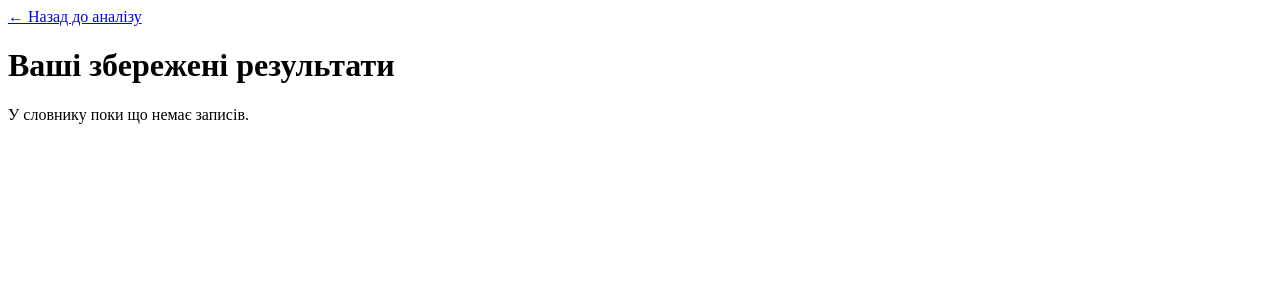
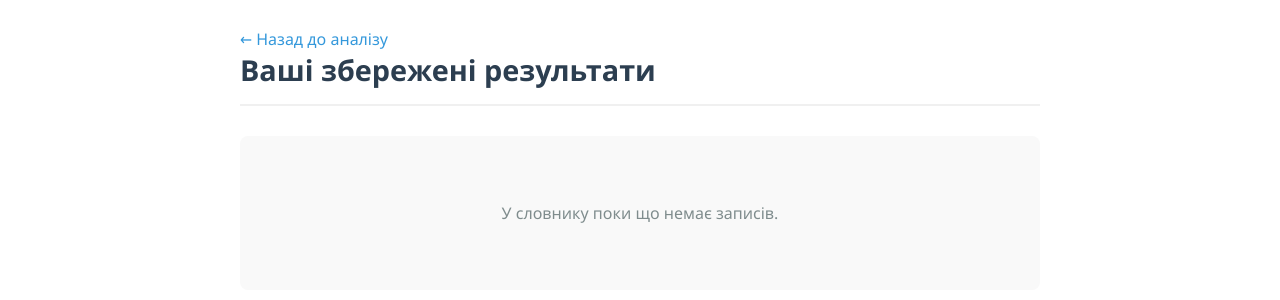
Before and after one commit to Maf1ck/prob_teens_, a React (Vite) app: page /dictionary in a window 1280 px wide. Shown: the top 300 px of the page. Built offline with nearby package versions, Linux system fonts and the light colour scheme.

Commit message:
add styles and pdf

```diff
--- a/package.json
+++ b/package.json
@@ -10,6 +10,9 @@
     "preview": "vite preview"
   },
   "dependencies": {
+    "html2canvas": "^1.4.1",
+    "jspdf": "^4.2.0",
+    "jspdf-autotable": "^5.0.7",
     "react": "^19.2.0",
     "react-dom": "^19.2.0",
     "react-router-dom": "^7.13.0"
--- a/src/pages/Dictionary.jsx
+++ b/src/pages/Dictionary.jsx
@@ -1,8 +1,12 @@
-import { useState, useEffect } from 'react'
+import { useState, useEffect, useRef } from 'react'
 import { Link } from 'react-router-dom'
+import jsPDF from 'jspdf'
+import html2canvas from 'html2canvas'
+import '../styles/Dictionary.css'
 
 function Dictionary() {
     const [items, setItems] = useState([])
+    const listRef = useRef(null)
 
     useEffect(() => {
         const saved = JSON.parse(localStorage.getItem('dictionary') || '[]')
@@ -10,38 +14,72 @@ function Dictionary() {
     }, [])
 
     const deleteItem = (id) => {
+        if (!window.confirm('Ви впевнені, що хочете видалити цей запис?')) return
         const updated = items.filter(item => item.id !== id)
         setItems(updated)
         localStorage.setItem('dictionary', JSON.stringify(updated))
     }
 
+    const downloadPDF = async () => {
+        const element = listRef.current
+        if (!element) return
+
+        // Hide buttons temporarily if needed, but we targeting listRef which doesn't have them
+        const canvas = await html2canvas(element, {
+            scale: 2,
+            useCORS: true,
+            logging: false,
+            backgroundColor: '#ffffff'
+        })
+
+        const imgData = canvas.toDataURL('image/png')
+        const pdf = new jsPDF('p', 'mm', 'a4')
+
+        const pdfWidth = pdf.internal.pageSize.getWidth()
+        const pdfHeight = (canvas.height * pdfWidth) / canvas.width
+
+        pdf.addImage(imgData, 'PNG', 0, 0, pdfWidth, pdfHeight)
+        pdf.save('dictionary.pdf')
+    }
+
     return (
-        <main>
-            <nav>
-                <Link to="/">← Назад до аналізу</Link>
+        <main className="dictionary-container">
+            <nav className="dictionary-header">
+                <div>
+                    <Link to="/" className="back-link">← Назад до аналізу</Link>
+                    <h1>Ваші збережені результати</h1>
+                </div>
+                {items.length > 0 && (
+                    <button onClick={downloadPDF} className="download-btn">
+                        Завантажити PDF
+                    </button>
+                )}
             </nav>
 
-            <h1>Ваші збережені результати</h1>
-
             {items.length === 0 ? (
+                <div className="empty-state">
                     <p>У словнику поки що немає записів.</p>
+                </div>
             ) : (
-                <ul>
+                <div ref={listRef} style={{ background: 'white', padding: '10px' }}>
+                    <h2 style={{ paddingLeft: '20px' }}>Ваш Словник</h2>
+                    <ul className="dictionary-list">
                         {items.map(item => (
-                        <li key={item.id}>
-                            <div>
-                                <img src={item.image} alt="thumbnail" style={{ width: '100px' }} />
-                                <span>X:{item.x}% Y:{item.y}%</span>
+                            <li key={item.id} className="dictionary-item">
+                                <div className="item-visual">
+                                    <img src={item.image} alt="thumbnail" className="item-thumbnail" />
+                                    <span className="coords">X:{item.x}% Y:{item.y}%</span>
                                 </div>
-                            <div>
-                                <small>{item.date}</small>
-                                <p><strong>{item.language}:</strong> {item.result}</p>
-                                <button onClick={() => deleteItem(item.id)}>Видалити</button>
+                                <div className="item-info">
+                                    <span className="item-date">{item.date}</span>
+                                    <div className="item-lang"><strong>Мова:</strong> {item.language}</div>
+                                    <div className="item-result">{item.result}</div>
+                                    <button className="delete-btn" data-html2canvas-ignore onClick={() => deleteItem(item.id)}>Видалити</button>
                                 </div>
-                            <hr />
                             </li>
                         ))}
                     </ul>
+                </div>
             )}
         </main>
     )
--- /dev/null
+++ b/src/styles/Dictionary.css
@@ -0,0 +1,158 @@
+.dictionary-container {
+    max-width: 800px;
+    margin: 0 auto;
+    padding: 20px;
+    font-family: 'Segoe UI', Tahoma, Geneva, Verdana, sans-serif;
+    color: #333;
+}
+
+.dictionary-header {
+    display: flex;
+    justify-content: space-between;
+    align-items: center;
+    margin-bottom: 30px;
+    border-bottom: 2px solid #f0f0f0;
+    padding-bottom: 15px;
+}
+
+.dictionary-header h1 {
+    margin: 0;
+    font-size: 1.8rem;
+    color: #2c3e50;
+}
+
+.back-link {
+    text-decoration: none;
+    color: #3498db;
+    font-weight: 500;
+    display: flex;
+    align-items: center;
+    gap: 5px;
+    transition: color 0.2s;
+}
+
+.back-link:hover {
+    color: #2980b9;
+}
+
+.download-btn {
+    background-color: #27ae60;
+    color: white;
+    border: none;
+    padding: 10px 20px;
+    border-radius: 6px;
+    cursor: pointer;
+    font-weight: 600;
+    transition: background-color 0.2s;
+}
+
+.download-btn:hover {
+    background-color: #219150;
+}
+
+.empty-state {
+    text-align: center;
+    padding: 50px;
+    color: #7f8c8d;
+    background: #f9f9f9;
+    border-radius: 8px;
+}
+
+.dictionary-list {
+    list-style: none;
+    padding: 0;
+}
+
+.dictionary-item {
+    display: flex;
+    gap: 20px;
+    padding: 20px;
+    background: white;
+    border-radius: 10px;
+    margin-bottom: 15px;
+    box-shadow: 0 2px 8px rgba(0, 0, 0, 0.05);
+    border: 1px solid #eee;
+    transition: transform 0.2s;
+}
+
+.dictionary-item:hover {
+    transform: translateY(-2px);
+    box-shadow: 0 4px 12px rgba(0, 0, 0, 0.1);
+}
+
+.item-visual {
+    flex-shrink: 0;
+    text-align: center;
+}
+
+.item-thumbnail {
+    width: 120px;
+    height: 120px;
+    object-fit: cover;
+    border-radius: 8px;
+    border: 1px solid #ddd;
+}
+
+.coords {
+    display: block;
+    font-size: 0.75rem;
+    color: #95a5a6;
+    margin-top: 5px;
+}
+
+.item-info {
+    flex-grow: 1;
+    display: flex;
+    flex-direction: column;
+}
+
+.item-date {
+    font-size: 0.85rem;
+    color: #bdc3c7;
+    margin-bottom: 8px;
+}
+
+.item-lang {
+    font-size: 0.9rem;
+    color: #7f8c8d;
+    margin: 5px 0;
+}
+
+.item-result {
+    font-size: 1.1rem;
+    margin: 5px 0 15px 0;
+    color: #2c3e50;
+}
+
+.delete-btn {
+    align-self: flex-start;
+    background-color: #e74c3c;
+    color: white;
+    border: none;
+    padding: 6px 12px;
+    border-radius: 4px;
+    cursor: pointer;
+    font-size: 0.85rem;
+    transition: background-color 0.2s;
+}
+
+.delete-btn:hover {
+    background-color: #c0392b;
+}
+
+@media (max-width: 600px) {
+    .dictionary-item {
+        flex-direction: column;
+    }
+
+    .item-thumbnail {
+        width: 100%;
+        height: 200px;
+    }
+
+    .dictionary-header {
+        flex-direction: column;
+        align-items: flex-start;
+        gap: 15px;
+    }
+}
```
Also changed, not shown: 1 other file (tests, documents, lock files or other folders). Lines whose indentation alone changed are shown as unchanged.
